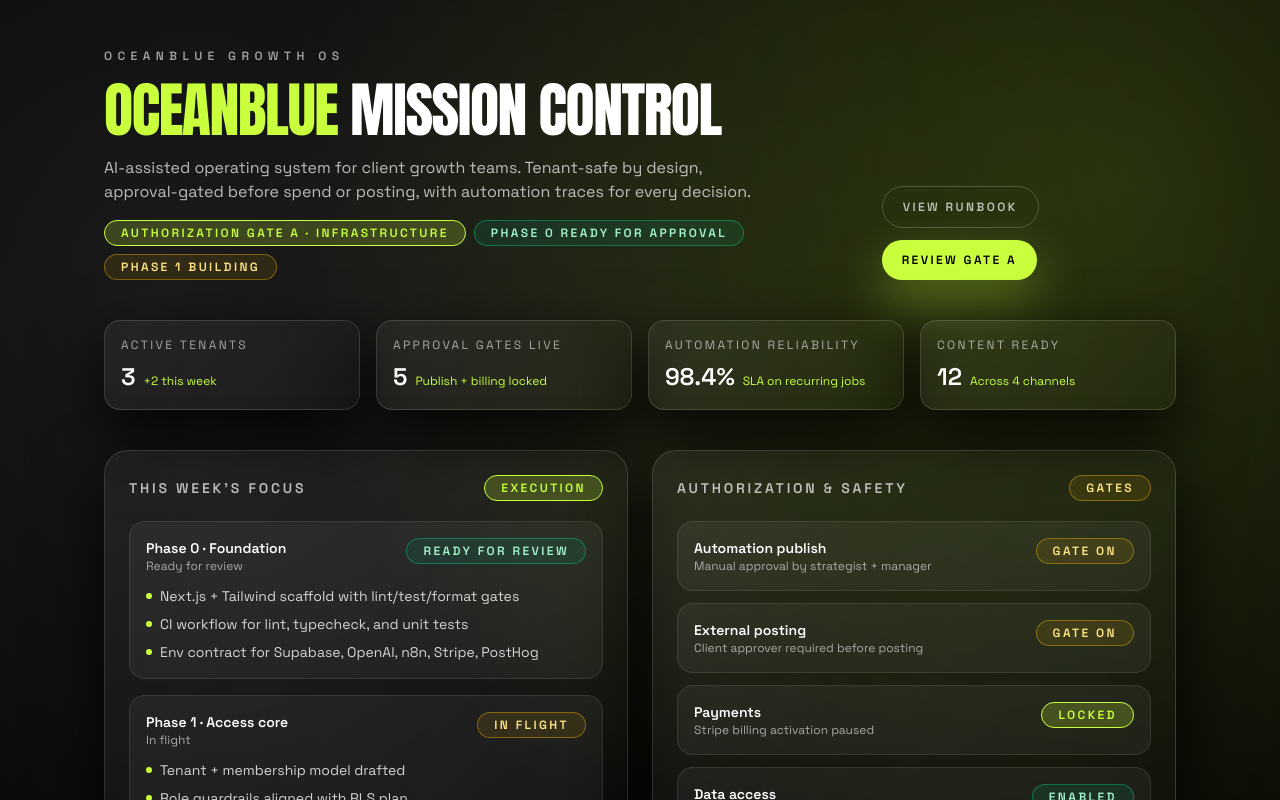
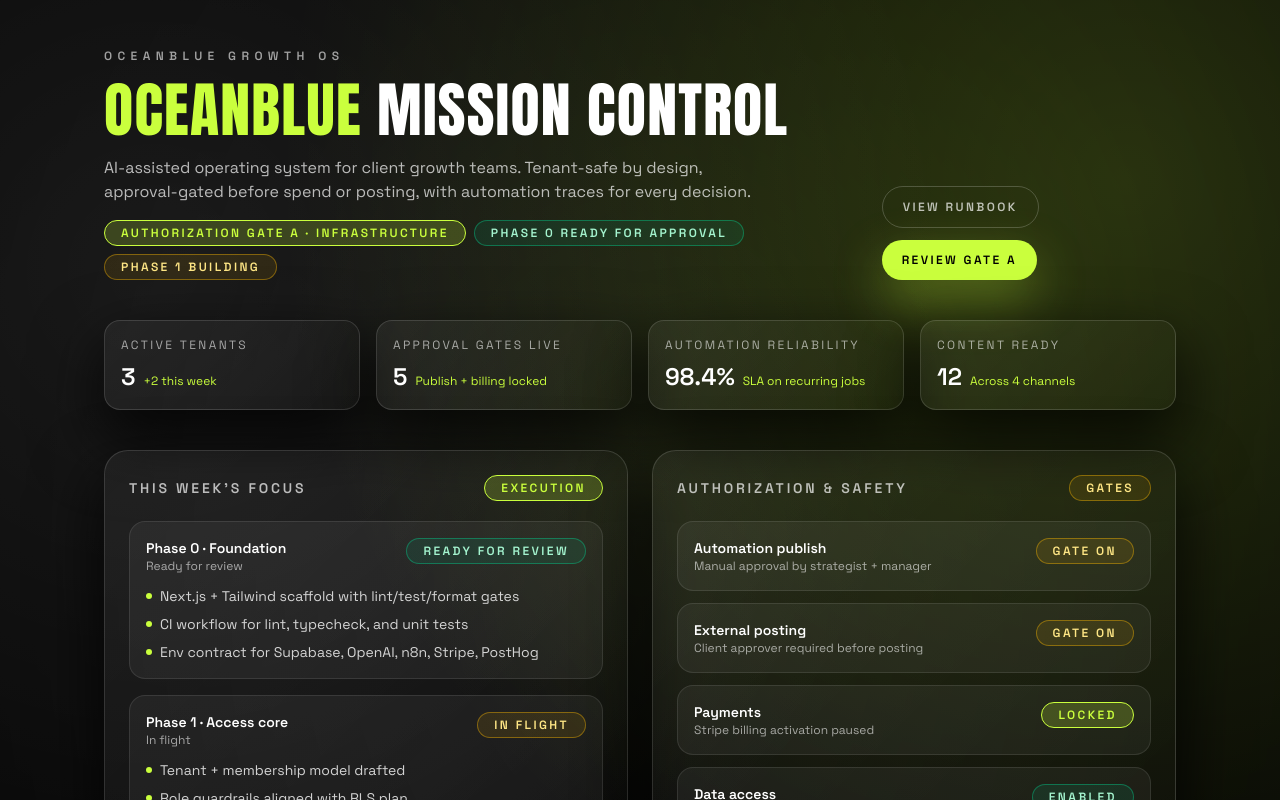
Before and after one commit to Razinkhan13/ocean-blue-X-AIS, a Next.js app: page / in a window 1280 px wide. Shown: the top 800 px of the page. Built offline with nearby package versions, Linux system fonts and the light colour scheme.

Commit message:
Adjust hero tracking token
Agent-Logs-Url: https://github.com/Razinkhan13/desktop-tutorial/sessions/658a7ddc-221d-4c59-88b1-b2f5d8d92a0a

Co-authored-by: Razinkhan13 <245428003+Razinkhan13@users.noreply.github.com>

```diff
--- a/app/globals.css
+++ b/app/globals.css
@@ -9,6 +9,7 @@
   --accent-soft: rgba(202, 255, 61, 0.2);
   --accent-shadow: 0 20px 50px rgba(202, 255, 61, 0.35);
   --tracking-wide: 0.2em;
+  --tracking-display: 0.02em;
   --fade-delay-1: 40ms;
   --fade-delay-2: 120ms;
   --fade-delay-3: 200ms;
--- a/app/page.tsx
+++ b/app/page.tsx
@@ -193,7 +193,7 @@ export default function Home() {
             <p className="text-xs font-semibold uppercase tracking-[0.45em] text-white/60">
               OceanBlue Growth OS
             </p>
-            <h1 className="font-display text-4xl uppercase tracking-tight text-white sm:text-5xl lg:text-6xl">
+            <h1 className="font-display text-4xl uppercase tracking-[var(--tracking-display)] text-white sm:text-5xl lg:text-6xl">
               <span className="text-[color:var(--accent)]">OceanBlue</span> mission control
             </h1>
             <p className="max-w-2xl text-base text-white/70">
```
